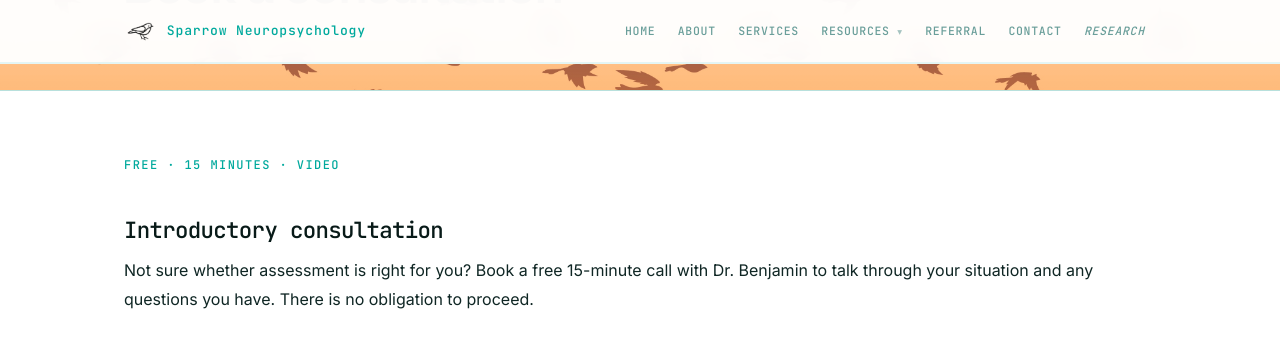
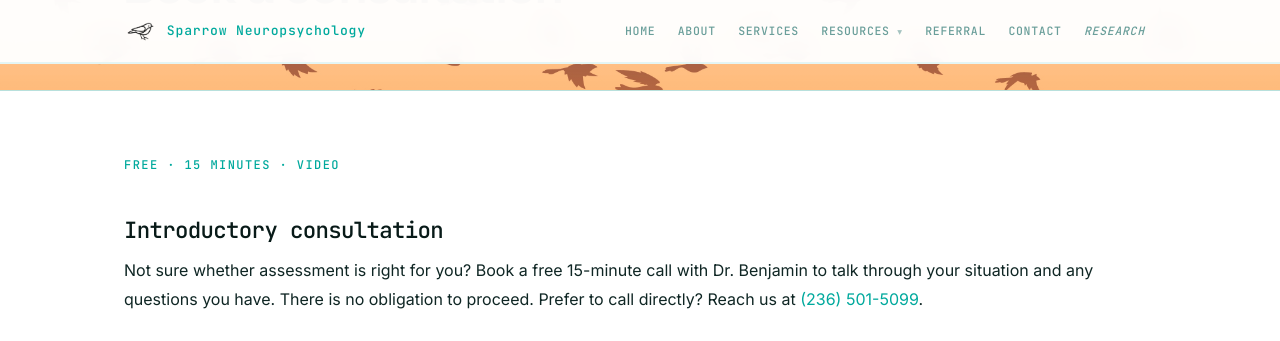
Before and after one commit to cfxb/sparrow-clinic, a Jekyll site: the page built from book.md, in a window 1280 px wide and 900 px high, scrolled down 433 px, cut to the strip 0-341 px from the top of the window. Built offline with Jekyll 4.4.1, drawn with Linux system fonts in a browser that asks for light colours.

Commit message:
Add direct call option to booking page
Co-Authored-By: Claude Sonnet 4.6 <noreply@anthropic.com>

```diff
--- a/book.md
+++ b/book.md
@@ -44,7 +44,7 @@ hero_image: /assets/images/hero-sky.jpg
 
 <h2 class="book-heading">Introductory consultation</h2>
 
-Not sure whether assessment is right for you? Book a free 15-minute call with Dr. Benjamin to talk through your situation and any questions you have. There is no obligation to proceed.
+Not sure whether assessment is right for you? Book a free 15-minute call with Dr. Benjamin to talk through your situation and any questions you have. There is no obligation to proceed. Prefer to call directly? Reach us at [(236) 501-5099](tel:2365015099).
 
 <div class="book-scheduler">
   <iframe src="https://scheduler.zoom.us/christopher-benjamin-xkymna/15-min-sparrow-intake?embedStyle=%7B%22buttonColor%22%3A%22%23a6cdf4%22%7D&embed=true" frameborder="0" title="Book an introductory consultation"></iframe>
```
